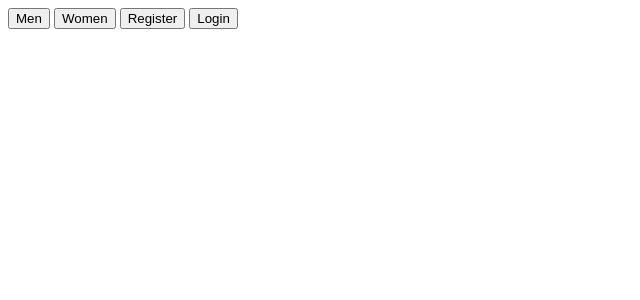
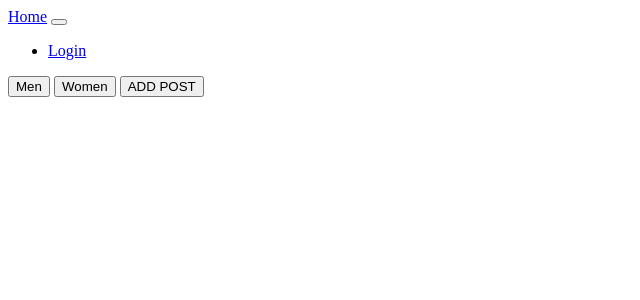
Before and after one commit to Tsovinar1986/dj2, a Django app: page / in a window 1280 px wide. Shown: the top 300 px of the page, without its empty margins (0-640 px from the left). Run offline with Django 3.2, Linux system fonts and the light colour scheme; data comes from the database, SQL or seed files in the repository; both versions use the stored data as it was after the commit; parts of the project's set-up code (start-up, migrations or seed data) failed here and were passed over.

Commit message:
github.com/Tsovinar1986/dj2

```diff
--- a/core/core/urls.py
+++ b/core/core/urls.py
@@ -17,6 +17,7 @@ from django.contrib import admin
 from django.urls import path,include
 from django.conf import settings
 from django.conf.urls.static import static
+
 urlpatterns = [
     path('admin/', admin.site.urls),
     path('',include('main.urls'))
--- a/core/main/models.py
+++ b/core/main/models.py
@@ -1,4 +1,5 @@
 from django.db import models
+from django.urls import reverse
 
 # Create your models here.
 
@@ -7,7 +8,6 @@ class Category(models.Model):
 
      # def get_absolute_url(self):
      #     return reverse('home')
-
 
     def __str__(self):
         return self.name
@@ -31,6 +31,7 @@ class Brand(models.Model):
     product = models.ForeignKey(Product, on_delete=models.CASCADE, related_name='product_brand_name')
     name = models.CharField('Brand name', max_length=50)
     about = models.TextField('Brand about')
+    price = models.IntegerField('Brand price', null=True)
     img = models.ImageField('Brand image', upload_to='media')
 
     def __str__(self):
--- a/core/main/templates/base.html
+++ b/core/main/templates/base.html
@@ -1,3 +1,5 @@
+{% load static %}
+
 <!DOCTYPE html>
 <html lang="en">
 <head>
@@ -5,6 +7,35 @@
     <meta http-equiv="X-UA-Compatible" content="IE=edge">
     <meta name="viewport" content="width=device-width, initial-scale=1.0">
     <title>Document</title>
+
+ <!--Navbar-->
+<nav class="navbar navbar-expand-lg navbar-light bg-light">
+    <a class="navbar-brand" href="{% url 'home' %}">Home</a>
+    <button class="navbar-toggler" type="button" data-toggle="collapse" data-target="#navbarText" aria-controls="navbarText" aria-expanded="False" aria-label="Toggle navigation">
+      <span class="navbar-toggler-icon"></span>
+    </button>
+    <div class="collapse navbar-collapse" id="navbarText">
+      <ul class="navbar-nav mr-auto">
+        {% if user.is_authenticated %}
+
+
+        <li class="nav-item">
+          <a class="nav-link" href="/logout">Logout</a>
+        </li>
+        <li class="nav-item">
+          <a class="nav-link" href="#">Welcome, {{ user.username }}</a>
+        </li>
+
+        {% else %}
+
+        <li class="nav-item">
+          <a class="nav-link" href="/login">Login</a>
+        </li>
+
+        {% endif %}
+      </ul>
+    </div>
+  </nav>
 </head>
 <body>
     {% block content %}{% endblock %}
--- a/core/main/templates/home.html
+++ b/core/main/templates/home.html
@@ -4,6 +4,5 @@
     {% for i in categ %}
         <a href="{% url 'category' i.id %}"><Button>{{ i.name }}</Button></a>
     {% endfor %}
-    <a href="{% url 'register' %}"><button>Register</button></a>
-    <a href="{% url 'login' %}"><button>Login</button></a>
+    <a href="{% url 'add_post' %}"><Button>ADD POST</Button></a>
 {% endblock %}
--- /dev/null
+++ b/core/main/templates/logout.html
@@ -0,0 +1,5 @@
+{% extends 'base.html' %}
+
+{% block content %}
+
+{% endblock %}
--- a/core/main/templates/second.html
+++ b/core/main/templates/second.html
@@ -5,7 +5,7 @@
         <h1>{{ i.name }}</h1>
             {% for j in i.product_brand_name.all %}
                 <h3>{{ j.name }}</h3>
-                <a href="{% url 'category_detail' j.id %}"><img src="{{ j.img.url }}" width="200px" alt=""></a>
+                <a href="{% url 'category_detail' j.id %}"><img src="{{ j.img.url }}" width="100px" alt=""></a>
             {% endfor %}
     {% endfor %}
     <a href="{% url 'home' %}"><button>Go To Home Page</button></a>
--- a/core/main/templates/third.html
+++ b/core/main/templates/third.html
@@ -4,5 +4,6 @@
 
     <h1>{{ ca.name }}</h1>
     <p>{{ ca.about }}</p>
+
     <a href="{% url 'home' %}"><Button>Go To Home Page</Button></a>
 {% endblock %}
--- a/core/main/urls.py
+++ b/core/main/urls.py
@@ -1,5 +1,5 @@
 from django.urls import path
-from .views import CategoryView, CategoryDetail,HomeView,register_request,login_request
+from .views import CategoryView, CategoryDetail,HomeView,register_request,login_request,logout_request,AddPostListView
 
 urlpatterns = [
     path('', HomeView.as_view(), name='home'),
@@ -7,4 +7,6 @@ urlpatterns = [
     path('category/<int:id>', CategoryDetail.as_view(), name='category_detail'),
     path('register', register_request, name='register'),
     path('login', login_request, name='login'),
+    path('logout',logout_request, name = 'logout'),
+    path('add_post', AddPostListView.as_view(), name='add_post'),
     ]
--- a/core/main/views.py
+++ b/core/main/views.py
@@ -3,10 +3,14 @@ from django.dispatch import receiver
 from django.shortcuts import render, redirect
 from django.views.generic import ListView, DetailView, View, FormView, TemplateView
 from .models import Category, Product, Brand, Cart
-from .forms import NewUserForm
+from .forms import NewUserForm, AddPost
 from django.contrib import messages
-from django.contrib.auth import login, authenticate
+from django.contrib.auth import login, authenticate, logout
 from django.contrib.auth.forms import AuthenticationForm
+from django.urls import reverse
+from decimal import Decimal
+from django.contrib.auth.models import User
+
 # Create your views here.
 
 def register_request(request):
@@ -39,10 +43,15 @@ def login_request(request):
 	form = AuthenticationForm()
 	return render(request=request, template_name="login.html", context={"login_form":form})
 
+def logout_request(request):
+    logout(request)
+    messages.info(request, 'You have logged out successfully')
+    return redirect('home')
+
 class HomeView(ListView):
     model = Product
     template_name = 'home.html'
-
+    ordering = ['-id']
     def get(self, request):
         categ = Category.objects.all()
         return render(request, self.template_name, {'categ':categ})
@@ -59,4 +68,16 @@ class CategoryDetail(DetailView):
 
 	def get(self, request, id):
 		ca = Brand.objects.get(pk=id)
-		return render(request, self.template_name, {'ca':ca})
+		return render(request, self.template_name, {'ca': ca})
+
+class AddPostListView(ListView):
+    template_name = 'add_post.html'
+
+    def get(self, request):
+        if request.method == 'POST':
+            form = AddPost(request.POST)
+            post = form.save()
+            # return redirect('home')
+        else:
+            form = AddPost()
+        return render(request, self.template_name, {'form':form})
```
Also changed, not shown: core/main/forms.py (+8 -0 lines), core/main/script.py (added, +15 -0 lines), core/main/templates/add_post.html (added, +16 -0 lines), core/db.sqlite3, core/main/migrations/0005_brand_price.py (added), core/media/media/1_KPoa0xw.jpeg (added), core/media/media/1_WCsl1H8.jpeg (added), core/media/media/2_jAN7Ii0.jpeg (added), core/media/media/2_rvkYQcf.jpeg (added).
